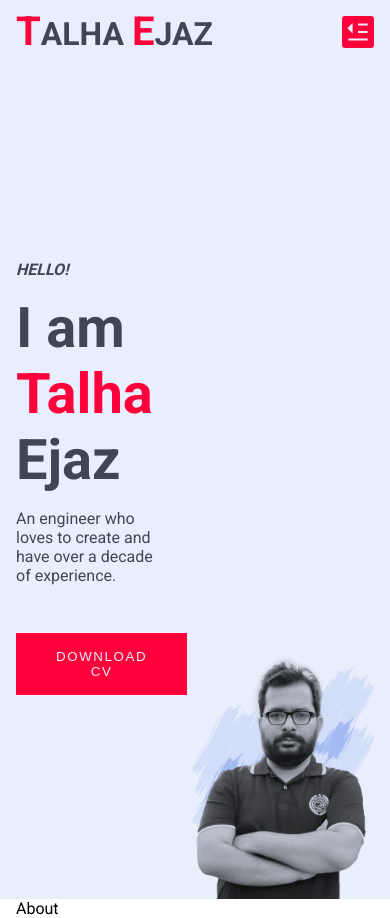
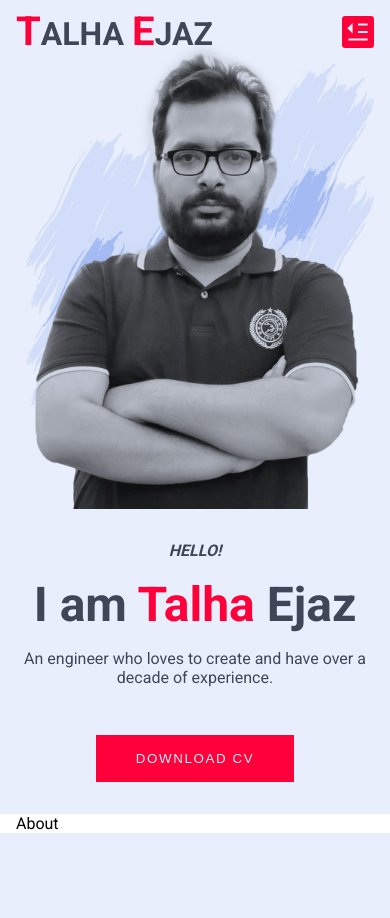
Before and after one commit to talhaejaz07/my-gastby-website, a Gatsby site: page / in a window 390 px wide. After the commit the page ends 844 px from the top, so only its background shows below. Built offline with nearby package versions, Linux system fonts and the light colour scheme; Gatsby itself is replaced by a stand-in of ours.

Commit message:
Hero responsive

```diff
--- a/src/components/Hero.jsx
+++ b/src/components/Hero.jsx
@@ -15,9 +15,17 @@ export default function Hero() {
         <p>
           An engineer who loves to create and have over a decade of experience.
         </p>
-        <Button text="Download CV" href="https://www.google.com" />
+        <div className="button-wrapper">
+          <Button text="Download CV" href="https://www.google.com" />
+        </div>
       </div>
-      <StaticImage src="../assets/images/Portrait.jpg" alt="Portrait" />
+      <StaticImage
+        className="portrait"
+        imgClassName="portrait-image"
+        src="../assets/images/Portrait.jpg"
+        alt="Portrait"
+        objectFit="contain"
+      />
     </Wrapper>
   )
 }
@@ -27,12 +35,20 @@ const Wrapper = styled.section`
   margin: 0 auto;
   height: 100vh;
   display: grid;
-  grid-template-columns: 0.9fr 1fr;
+  grid-template-columns: 1fr 1.5fr;
   align-items: end;
 
   .description {
     margin-top: auto;
     margin-bottom: auto;
+  }
+
+  .portrait {
+    height: 100vh;
+  }
+
+  .portrait-image {
+    max-height: 98vh;
   }
 
   h3 {
@@ -57,4 +73,57 @@ const Wrapper = styled.section`
     color: var(--txt-clr);
     margin-bottom: 3rem;
   }
+
+  @media only screen and (max-width: 1020px) {
+    .portrait {
+      max-height: 95vh;
+    }
+  }
+
+  @media only screen and (max-width: 975px) {
+    h2 {
+      font-size: 3rem;
+    }
+  }
+
+  @media only screen and (max-width: 600px) {
+    position: relative;
+    grid-template-columns: 1fr;
+    height: auto;
+
+    .portrait {
+      margin-top: 2rem;
+      grid-row: 1/2;
+      height: auto;
+      max-height: none;
+    }
+
+    .portrait-image {
+      height: auto;
+      max-height: none;
+    }
+
+    .description {
+      margin-top: 2rem;
+      margin-bottom: 2rem;
+    }
+
+    h3 {
+      text-align: center;
+    }
+
+    h2 {
+      text-align: center;
+    }
+
+    p {
+      width: 100%;
+      text-align: center;
+    }
+
+    .button-wrapper {
+      display: flex;
+      justify-content: center;
+    }
+  }
 `
--- a/src/components/Navbar.jsx
+++ b/src/components/Navbar.jsx
@@ -142,7 +142,6 @@ const Wrapper = styled.header`
 
   @media only screen and (max-width: 600px) {
     flex-direction: row;
-    position: relative;
 
     .open,
     .close {
```
